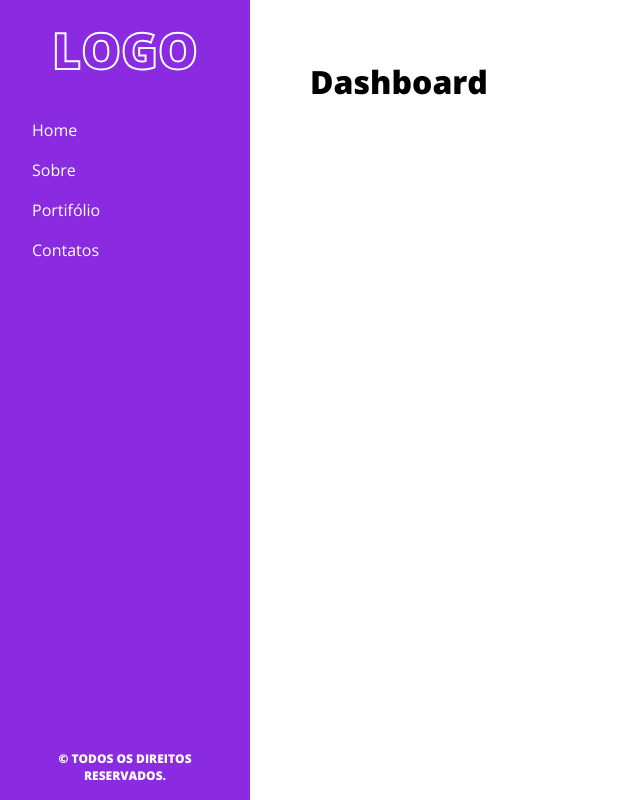
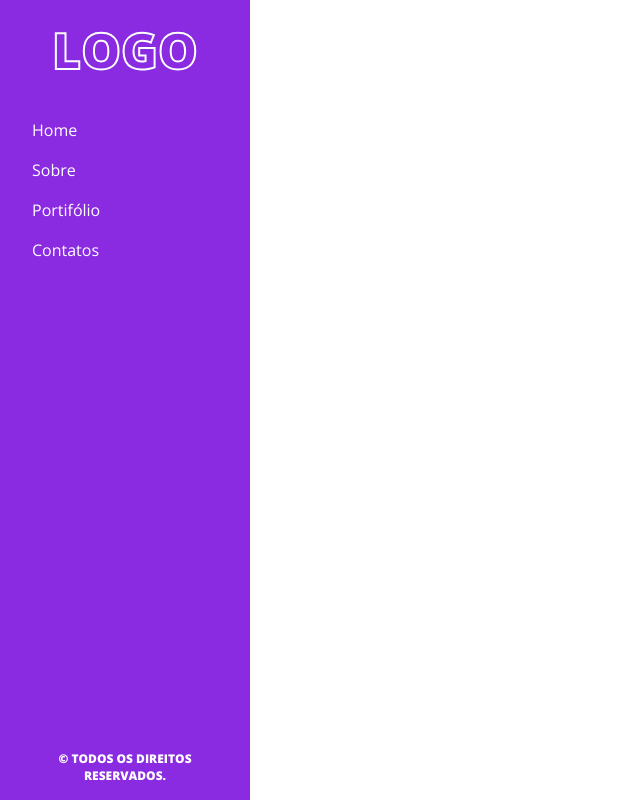
Before and after one commit to Clairtonlm/FS10-Modulo_React, a React (Create React App) app in the folder fs10-react-aula2-main/fs10-react-aula2-main/: page / in a window 1280 px wide. Shown: the whole page, without its empty margins (0-640 px from the left). Built offline with nearby package versions, Linux system fonts and the light colour scheme.

Commit message:
Página NotFound

```diff
--- a/fs10-react-aula2-main/fs10-react-aula2-main/src/App.js
+++ b/fs10-react-aula2-main/fs10-react-aula2-main/src/App.js
@@ -2,8 +2,10 @@
 import './App.css';
 import Contato from './components/Contatos';
 //Componentes
-import Dashboard from './components/Dashboard';
-import Header from './components/Header';
+
+import PageLayout from './components/Layouts/PageLayout';
+import NotFound from './components/NotFound';
+
 import Portifolio from './components/Portifolio';
 import Sobre from './components/Sobre';
 import { BrowserRouter, Route, Routes } from 'react-router-dom';
@@ -11,20 +13,21 @@ import { BrowserRouter, Route, Routes } from 'react-router-dom';
 const App = () => {
   return(
       <>
-        <Header />
-        <main>
+
+
           <BrowserRouter>
           <Routes>
-            <Route path='/' element={<Dashboard/>}/>
+            <Route path='/' element={<PageLayout/>}/>
             <Route path='/sobre' element={<Sobre/>}/>
             <Route path='/Potifolio' element={<Portifolio/>}/>
             <Route path='/Contato' element={<Contato/>}/>
+            <Route path='*' element={<NotFound/>}/>
             </Routes>
 
           </BrowserRouter>
 
 
-        </main>
+
 
       </>
   );
--- a/fs10-react-aula2-main/fs10-react-aula2-main/src/components/Layouts/PageLayout/index.jsx
+++ b/fs10-react-aula2-main/fs10-react-aula2-main/src/components/Layouts/PageLayout/index.jsx
@@ -1,10 +1,16 @@
 
 import React from 'react'
+import Header from '../../Header';
+import { Outlet } from 'react-router-dom';
+
 
 const PageLayout = ()=>{
     return(
         <>
-
+            <Header/>
+            <main>
+                <Outlet/>
+            </main>
 
 
         </>
--- /dev/null
+++ b/fs10-react-aula2-main/fs10-react-aula2-main/src/components/NotFound/index.jsx
@@ -0,0 +1,15 @@
+import React from 'react'
+import { Link } from 'react-router-dom';
+const NotFound = ()=>{
+    return(
+        <>
+            <h1>Página não encontrada</h1>
+            <Link to="/">Volta</Link>
+
+
+
+
+        </>
+    )
+}
+export default NotFound;
```
